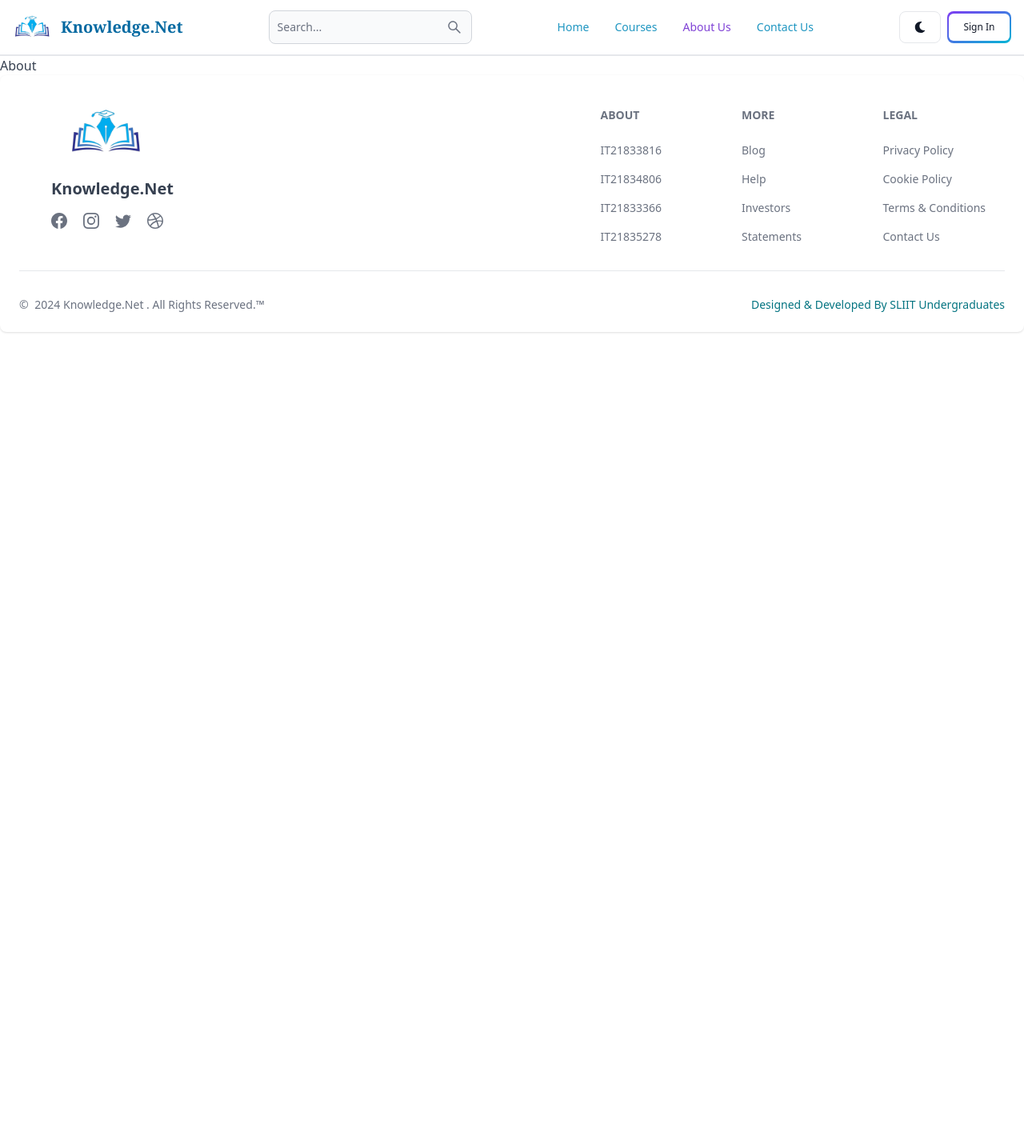
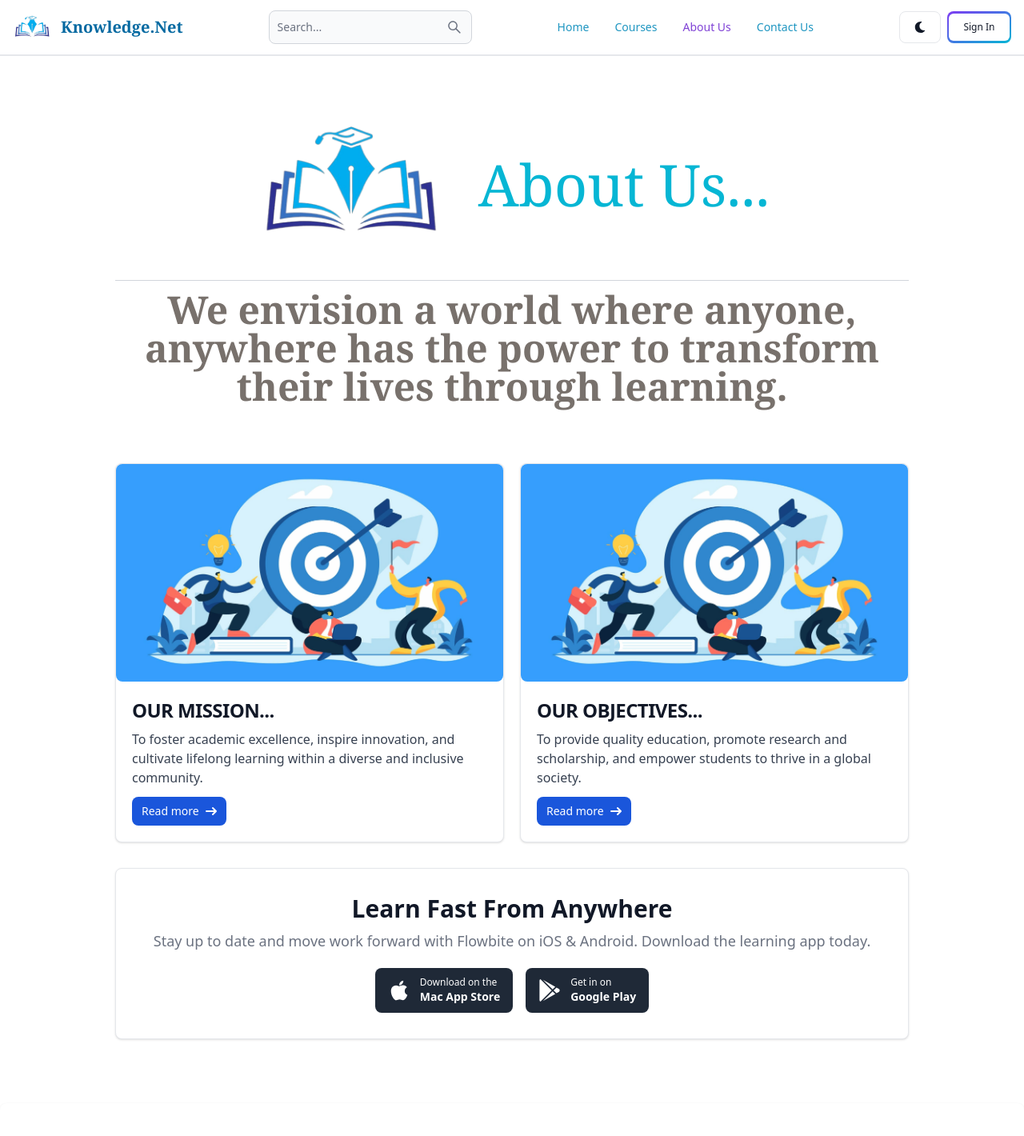
Before and after one commit to Avishka777/Educational-Platform-for-Online-Learning, a React (Vite) app in the folder frontend/: page /about in a window 1280 px wide. Shown: the top 1420 px of the page at 80% size. Before the commit the page ends 800 px from the top, so only its background shows below. Built offline with nearby package versions, Linux system fonts and the light colour scheme; no server answers.

Commit message:
Design About Page

```diff
--- a/frontend/src/pages/About.jsx
+++ b/frontend/src/pages/About.jsx
@@ -1,7 +1,79 @@
 import React from 'react'
+import logo from '../assets/logo.png';
+import mission from '../assets/about/mission.jpg';
 
 export default function About() {
   return (
-    <div>About</div>
+
+    <div className='sm:px-36 py-10 px-10 justify-center mx-auto items-center'>
+
+      <div className='flex felx-row justify-center mx-auto items-center'>
+        <img src={logo} className="h-50 w-60 rounded-lg mr-10" alt="Company Logo" />
+        <h1 className='my-auto text-cyan-500 sm:text-7xl text-3xl  font-serif'>About Us...</h1>
+      </div>
+
+      <div className='flex justify-center items-cente'>
+        <div className='text-center min-w-full mb-10'>
+          <hr className="border-gray-300 dark:border-purple-800 mb-3 min-w-full" />
+          <h2 className='text-stone-500 sm:text-5xl text-2xl font-bold font-serif '>
+            We envision a world where anyone, anywhere has the power to transform their lives through learning.
+          </h2>
+        </div>
+      </div>
+
+      <div className='sm:flex justify-between mb-8 gap-5'>
+        <div class="max-w-auto bg-white border border-gray-200 rounded-lg shadow dark:bg-gray-800 dark:border-gray-700 mt-8">
+          <img src={mission} className="h-auto rounded-lg m-auto" alt="Stark Logo" />
+            <div class="p-5">
+              <h5 class="mb-2 text-2xl font-bold tracking-tight text-gray-900 dark:text-white uppercase">Our Mission...</h5>
+                <p class="mb-3 font-normal text-gray-700 dark:text-gray-400">To foster academic excellence, inspire innovation, and cultivate lifelong learning within a diverse and inclusive community.</p>
+                <a href="#" class="inline-flex items-center px-3 py-2 text-sm font-medium text-center text-white bg-blue-700 rounded-lg hover:bg-blue-800 focus:ring-4 focus:outline-none focus:ring-blue-300 dark:bg-blue-600 dark:hover:bg-blue-700 dark:focus:ring-blue-800">
+                    Read more
+                    <svg class="rtl:rotate-180 w-3.5 h-3.5 ms-2" aria-hidden="true" xmlns="http://www.w3.org/2000/svg" fill="none" viewBox="0 0 14 10">
+                        <path stroke="currentColor" stroke-linecap="round" stroke-linejoin="round" stroke-width="2" d="M1 5h12m0 0L9 1m4 4L9 9"/>
+                    </svg>
+                </a>
+            </div>
+        </div>
+
+        <div class="max-w-auto bg-white border border-gray-200 rounded-lg shadow dark:bg-gray-800 dark:border-gray-700 mt-8">
+            <img src={mission} className="h-auto rounded-lg m-auto" alt="Stark Logo" />
+            <div class="p-5">
+              <h5 class="mb-2 text-2xl font-bold tracking-tight text-gray-900 dark:text-white uppercase">Our Objectives...</h5>
+                <p class="mb-3 font-normal text-gray-700 dark:text-gray-400">To provide quality education, promote research and scholarship, and empower students to thrive in a global society.</p>
+                <a href="#" class="inline-flex items-center px-3 py-2 text-sm font-medium text-center text-white bg-blue-700 rounded-lg hover:bg-blue-800 focus:ring-4 focus:outline-none focus:ring-blue-300 dark:bg-blue-600 dark:hover:bg-blue-700 dark:focus:ring-blue-800">
+                    Read more
+                    <svg class="rtl:rotate-180 w-3.5 h-3.5 ms-2" aria-hidden="true" xmlns="http://www.w3.org/2000/svg" fill="none" viewBox="0 0 14 10">
+                        <path stroke="currentColor" stroke-linecap="round" stroke-linejoin="round" stroke-width="2" d="M1 5h12m0 0L9 1m4 4L9 9"/>
+                    </svg>
+                </a>
+            </div>
+        </div>
+      </div>
+
+      <div class="w-full p-4 text-center bg-white border border-gray-200 rounded-lg shadow sm:p-8 dark:bg-gray-800 dark:border-gray-700 mb-10">
+          <h5 class="mb-2 text-3xl font-bold text-gray-900 dark:text-white">Learn Fast From Anywhere</h5>
+          <p class="mb-5 text-base text-gray-500 sm:text-lg dark:text-gray-400">Stay up to date and move work forward with Flowbite on iOS & Android. Download the learning app today.</p>
+          <div class="items-center justify-center space-y-4 sm:flex sm:space-y-0 sm:space-x-4 rtl:space-x-reverse">
+              <a href="#" class="w-full sm:w-auto bg-gray-800 hover:bg-gray-700 focus:ring-4 focus:outline-none focus:ring-gray-300 text-white rounded-lg inline-flex items-center justify-center px-4 py-2.5 dark:bg-gray-700 dark:hover:bg-gray-600 dark:focus:ring-gray-700">
+                  <svg class="me-3 w-7 h-7" aria-hidden="true" focusable="false" data-prefix="fab" data-icon="apple" role="img" xmlns="http://www.w3.org/2000/svg" viewBox="0 0 384 512"><path fill="currentColor" d="M318.7 268.7c-.2-36.7 16.4-64.4 50-84.8-18.8-26.9-47.2-41.7-84.7-44.6-35.5-2.8-74.3 20.7-88.5 20.7-15 0-49.4-19.7-76.4-19.7C63.3 141.2 4 184.8 4 273.5q0 39.3 14.4 81.2c12.8 36.7 59 126.7 107.2 125.2 25.2-.6 43-17.9 75.8-17.9 31.8 0 48.3 17.9 76.4 17.9 48.6-.7 90.4-82.5 102.6-119.3-65.2-30.7-61.7-90-61.7-91.9zm-56.6-164.2c27.3-32.4 24.8-61.9 24-72.5-24.1 1.4-52 16.4-67.9 34.9-17.5 19.8-27.8 44.3-25.6 71.9 26.1 2 49.9-11.4 69.5-34.3z"></path></svg>
+                  <div class="text-left rtl:text-right">
+                      <div class="mb-1 text-xs">Download on the</div>
+                      <div class="-mt-1 font-sans text-sm font-semibold">Mac App Store</div>
+                  </div>
+              </a>
+              <a href="#" class="w-full sm:w-auto bg-gray-800 hover:bg-gray-700 focus:ring-4 focus:outline-none focus:ring-gray-300 text-white rounded-lg inline-flex items-center justify-center px-4 py-2.5 dark:bg-gray-700 dark:hover:bg-gray-600 dark:focus:ring-gray-700">
+                  <svg class="me-3 w-7 h-7" aria-hidden="true" focusable="false" data-prefix="fab" data-icon="google-play" role="img" xmlns="http://www.w3.org/2000/svg" viewBox="0 0 512 512"><path fill="currentColor" d="M325.3 234.3L104.6 13l280.8 161.2-60.1 60.1zM47 0C34 6.8 25.3 19.2 25.3 35.3v441.3c0 16.1 8.7 28.5 21.7 35.3l256.6-256L47 0zm425.2 225.6l-58.9-34.1-65.7 64.5 65.7 64.5 60.1-34.1c18-14.3 18-46.5-1.2-60.8zM104.6 499l280.8-161.2-60.1-60.1L104.6 499z"></path></svg>
+                  <div class="text-left rtl:text-right">
+                      <div class="mb-1 text-xs">Get in on</div>
+                      <div class="-mt-1 font-sans text-sm font-semibold">Google Play</div>
+                  </div>
+              </a>
+          </div>
+      </div>
+
+
+
+    </div>
   )
 }
```
Also changed, not shown: frontend/src/assets/about/mission.jpg (added).
